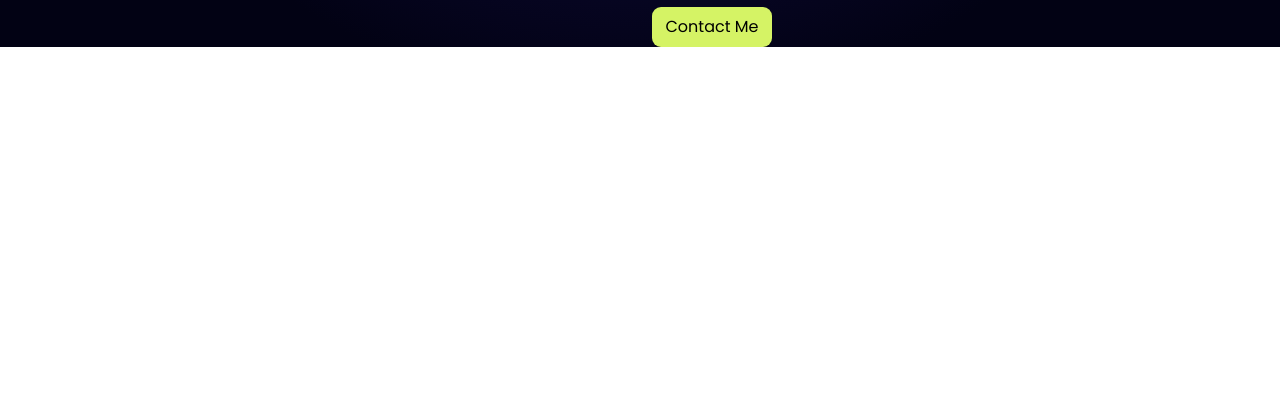
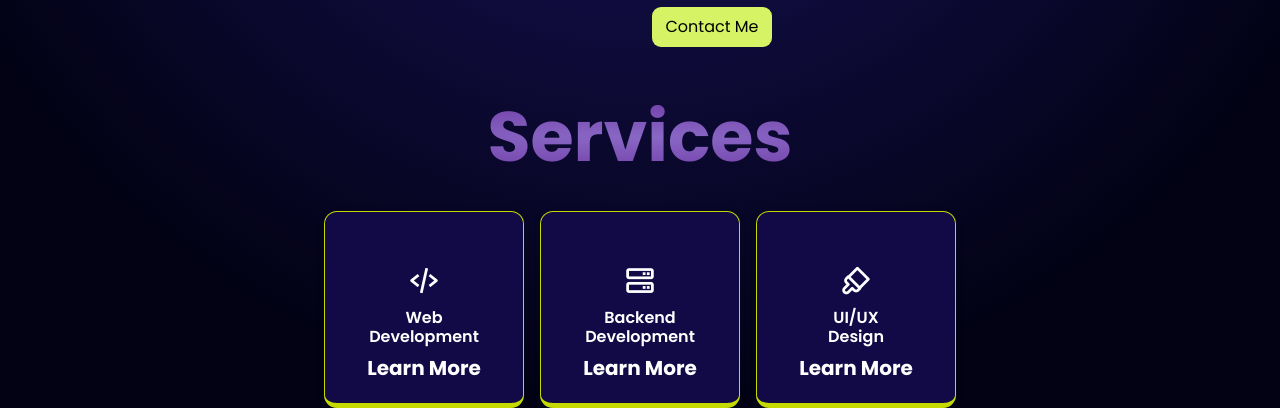
Before and after one commit to MustafaSBektas/personal-responsive-website, a plain HTML site: page index.html in a window 1280 px wide. Shown: the part 1117-1525 px from the top of the page. Before the commit the page ends 1164 px from the top, so only its background shows below. Drawn offline with nearby package versions, Linux system fonts and the light colour scheme.

Commit message:
second commit

```diff
--- a/index.html
+++ b/index.html
@@ -8,6 +8,7 @@
     <link href="https://cdn.jsdelivr.net/npm/bootstrap@5.3.0-alpha1/dist/css/bootstrap.min.css" rel="stylesheet" integrity="sha384-GLhlTQ8iRABdZLl6O3oVMWSktQOp6b7In1Zl3/Jr59b6EGGoI1aFkw7cmDA6j6gD" crossorigin="anonymous">
     <link rel="stylesheet" href="style.css">
     <link rel="stylesheet" href="https://cdnjs.cloudflare.com/ajax/libs/font-awesome/6.2.1/css/all.min.css" integrity="sha512-MV7K8+y+gLIBoVD59lQIYicR65iaqukzvf/nwasF0nqhPay5w/9lJmVM2hMDcnK1OnMGCdVK+iQrJ7lzPJQd1w==" crossorigin="anonymous" referrerpolicy="no-referrer" />
+    <link rel="stylesheet" href="https://cdnjs.cloudflare.com/ajax/libs/boxicons/2.1.0/css/boxicons.min.css" integrity="sha512-pVCM5+SN2+qwj36KonHToF2p1oIvoU3bsqxphdOIWMYmgr4ZqD3t5DjKvvetKhXGc/ZG5REYTT6ltKfExEei/Q==" crossorigin="anonymous" referrerpolicy="no-referrer" />
 </head>
 <body>
     <!-- Navbar Başlangıcı -->
@@ -88,6 +89,34 @@
         </div>
     </section>
     <!-- Hakkımda Bitişi -->
+
+    <!-- Hizmetler Başlangıcı -->
+    <section class="services mt-5" id="services">
+      <div class="heading">
+          <h1 class="text-center">Services</h1>
+      </div>
+      <div class="services-content">
+          <!-- Box 1 -->
+          <div class="services-box contact-btn col-1">
+              <i class='bx bx-code-alt' ></i>
+              <h3>Web <br>Development</h3>
+              <a href="#" style="text-decoration: none;">Learn More</a>
+          </div>
+          <!-- Box 2 -->
+          <div class="services-box contact-btn col-1">
+              <i class='bx bx-server' ></i>
+              <h3>Backend <br>Development</h3>
+              <a href="#" style="text-decoration: none;">Learn More</a>
+          </div>
+          <!-- Box 3 -->
+          <div class="services-box contact-btn col-1">
+              <i class='bx bx-brush' ></i>
+              <h3>UI/UX <br>Design</h3>
+              <a href="#" style="text-decoration: none;">Learn More</a>
+          </div>
+      </div>
+  </section>
+    <!-- Hizmetler Bitişi -->
     <script src="https://cdn.jsdelivr.net/npm/bootstrap@5.3.0-alpha1/dist/js/bootstrap.bundle.min.js" integrity="sha384-w76AqPfDkMBDXo30jS1Sgez6pr3x5MlQ1ZAGC+nuZB+EYdgRZgiwxhTBTkF7CXvN" crossorigin="anonymous"></script>
 </body>
 </html>
--- a/style.css
+++ b/style.css
@@ -183,3 +183,128 @@ h5 {
     margin-bottom: 10px;
 }
 /* Hakkımda Bitişi */
+
+/* Servisler Başlangıcı */
+#services {
+    position: relative;
+}
+
+.services-box {
+    display: flex;
+    color: transparent;
+    color: white;
+}
+
+.services-container {
+    margin-top: 80px;
+    width: 60%;
+}
+
+.box {
+    width: 100%;
+    height: 160px;
+    border-radius: 13px;
+    position: relative;
+    margin: 10px;
+    border: 1.5px solid #d5f365;
+    transition: 0.4s ease;
+    text-align: center;
+    background: -webkit-radial-gradient(#8968c5, #642697);
+}
+
+h4 {
+    margin-top: 5px;
+}
+
+@media (max-width: 768.98px){
+    .services-box {
+        margin-left: auto;
+        margin-right: auto;
+        width: 100%;
+        flex-direction: column;
+    }
+}
+
+.services-content {
+    display: grid;
+    grid-template-columns: repeat(auto-fit, minmax(200px, auto));
+    justify-content: center;
+    gap: 1rem;
+    margin-top: 2rem;
+  }
+  .services-box {
+    padding: 20px;
+    width: 200px;
+    display: flex;
+    background-color: #120a47;
+    flex-direction: column;
+    align-items: center;
+    border: 1px solid #C3D900;
+    text-align: center;
+    border-radius: 13px;
+    border-bottom: 5px solid #C3D900;
+    box-shadow: 0 2px 7px rgb(14 55 54 / 15%);
+  }
+  .services-box h3 {
+    font-size: 1rem;
+    font-weight: 600;
+    margin: 0.7rem 0 0.4rem;
+  }
+  .services-box .bx {
+    padding-top: 2rem;
+    font-size: 33px;
+    color: white;
+  }
+
+  .services-box a {
+    color: white;
+    font-size: 20px;
+    font-weight: 500;
+  }
+
+
+
+.contact-button:hover{
+    background-color: white;
+    color: white;
+}
+.contact-btn {
+  transition: 0.5s ease;
+}
+
+h3 {
+    color: white;
+}
+
+.contact-btn:hover {
+  background-color: #C3D900;
+  transition: 0.5s ease;
+}
+
+.contact-btn:hover{
+  transition: 0.5s ease;
+  letter-spacing: 0.1rem;
+  transform: translateY(-20px);
+  box-shadow: 50px;
+  color: #fff;
+  -webkit-transform: scale(1.1);
+  -moz-transform: scale(1.1);
+  -ms-transform: scale(1.1);
+  -o-transform: scale(1.1);
+  transform: scale(1.1);
+}
+
+.contact-button {
+  width: 80px;
+  cursor: pointer;
+  background: purple;
+  color: #fff;
+  font-weight: 500;
+  text-transform: uppercase;
+  letter-spacing: 1px;
+}
+.contact-button:hover {
+  background: purple;
+}
+
+/* Servisler Bitişi */
```
